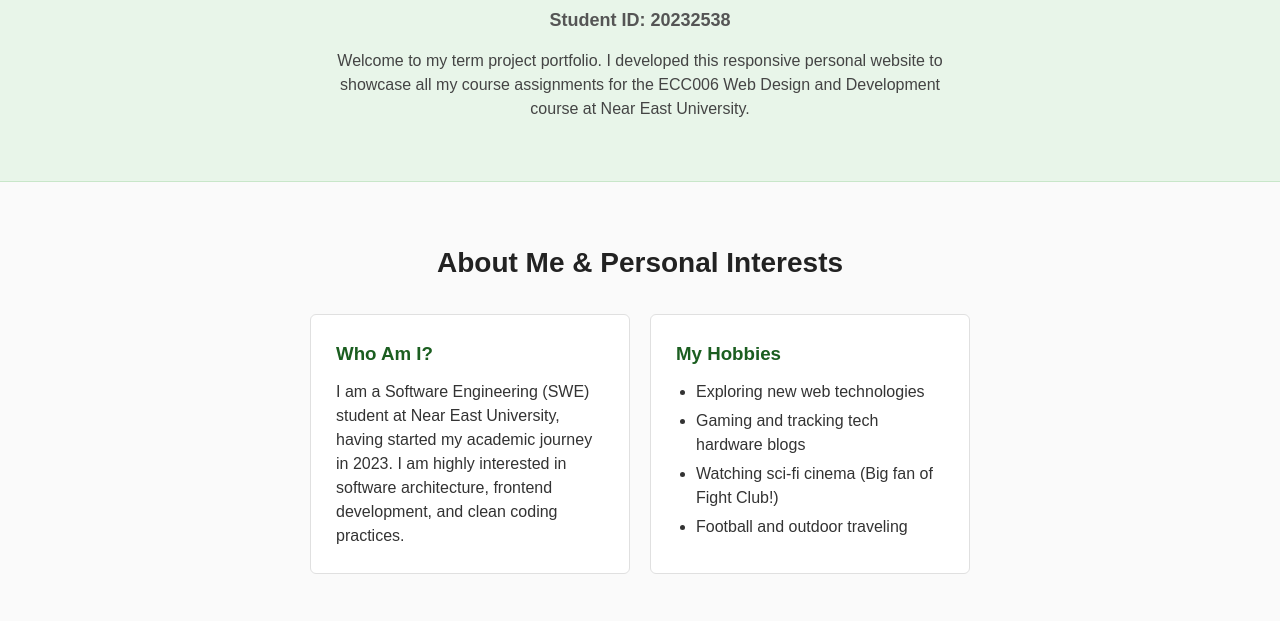
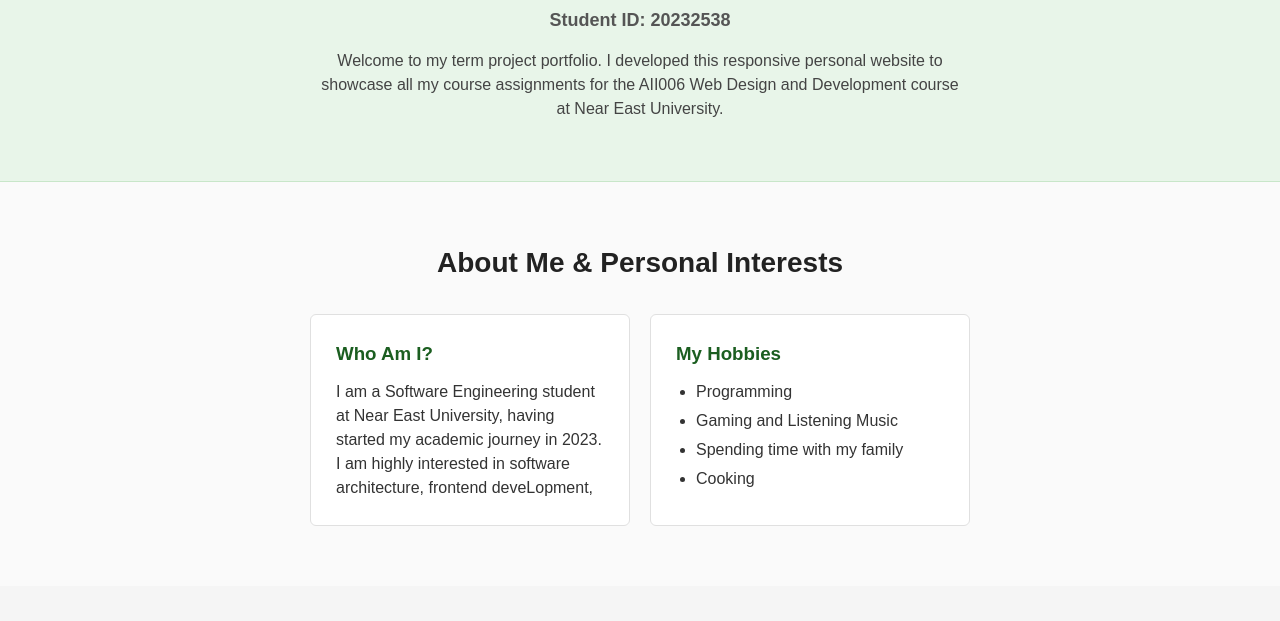
Before and after one commit to MustafaKisan/mustafakisan.github.io, a plain HTML site: page index.html in a window 1280 px wide. Shown: the part 179-800 px from the top of the page. Drawn offline with Linux system fonts and the light colour scheme.

Commit message:
Update index.html

```diff
--- a/index.html
+++ b/index.html
@@ -3,7 +3,7 @@
 <head>
     <meta charset="UTF-8">
     <meta name="viewport" content="width=device-width, initial-scale=1.0">
-    <title>Mustafa Kisan - Personal Portfolio & Assignments</title>
+    <title>Mustafa Kısan - Personal Portfolio & Assignments</title>
     <link rel="stylesheet" href="style.css">
 </head>
 <body>
@@ -23,7 +23,7 @@
         <div class="hero-content">
             <h1>Hi, I'm Mustafa Kısan</h1>
             <p class="student-id">Student ID: 20232538</p>
-            <p>Welcome to my term project portfolio. I developed this responsive personal website to showcase all my course assignments for the ECC006 Web Design and Development course at Near East University.</p>
+            <p>Welcome to my term project portfolio. I developed this responsive personal website to showcase all my course assignments for the AII006 Web Design and Development course at Near East University.</p>
         </div>
     </header>
 
@@ -33,15 +33,15 @@
         <div class="grid-container">
             <div class="card">
                 <h3>Who Am I?</h3>
-                <p>I am a Software Engineering (SWE) student at Near East University, having started my academic journey in 2023. I am highly interested in software architecture, frontend development, and clean coding practices.</p>
+                <p>I am a Software Engineering student at Near East University, having started my academic journey in 2023. I am highly interested in software architecture, frontend deveLopment, </p>
             </div>
             <div class="card">
                 <h3>My Hobbies</h3>
                 <ul>
-                    <li>Exploring new web technologies</li>
-                    <li>Gaming and tracking tech hardware blogs</li>
-                    <li>Watching sci-fi cinema (Big fan of Fight Club!)</li>
-                    <li>Football and outdoor traveling</li>
+                    <li>Programming</li>
+                    <li>Gaming and Listening Music</li>
+                    <li>Spending time with my family</li>
+                    <li>Cooking</li>
                 </ul>
             </div>
         </div>
@@ -141,11 +141,6 @@
                 <p class="date">2023 - Present</p>
                 <p>Focusing on object-oriented structures, algorithms, data management, and client-side web deployment.</p>
             </div>
-            <div class="timeline-item">
-                <h4>High School Graduation</h4>
-                <p class="date">2019 - 2023</p>
-                <p>Completed secondary education with heavy emphasis on advanced analytical mathematics and science streams.</p>
-            </div>
         </div>
     </section>
 
```
